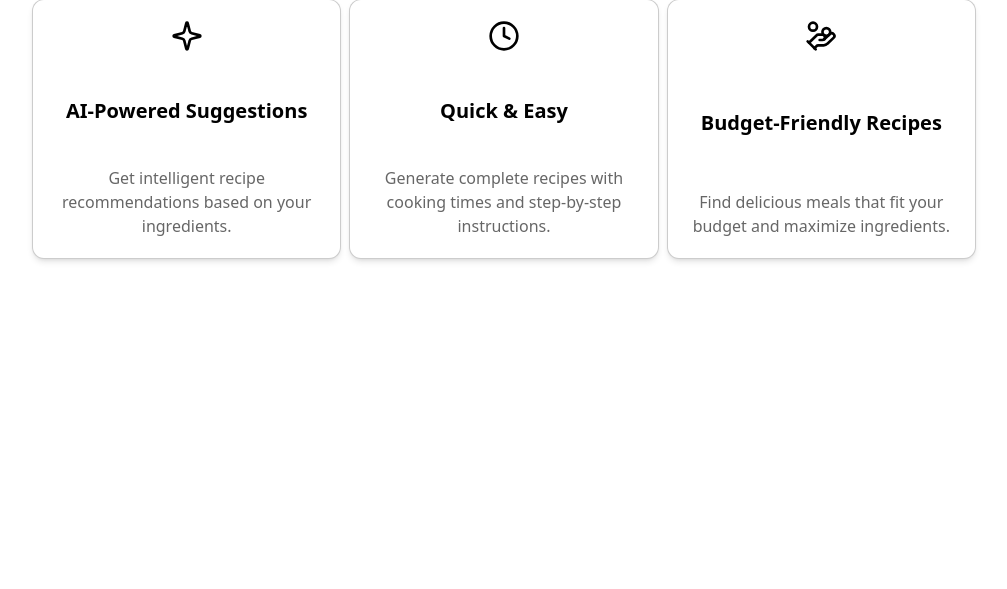
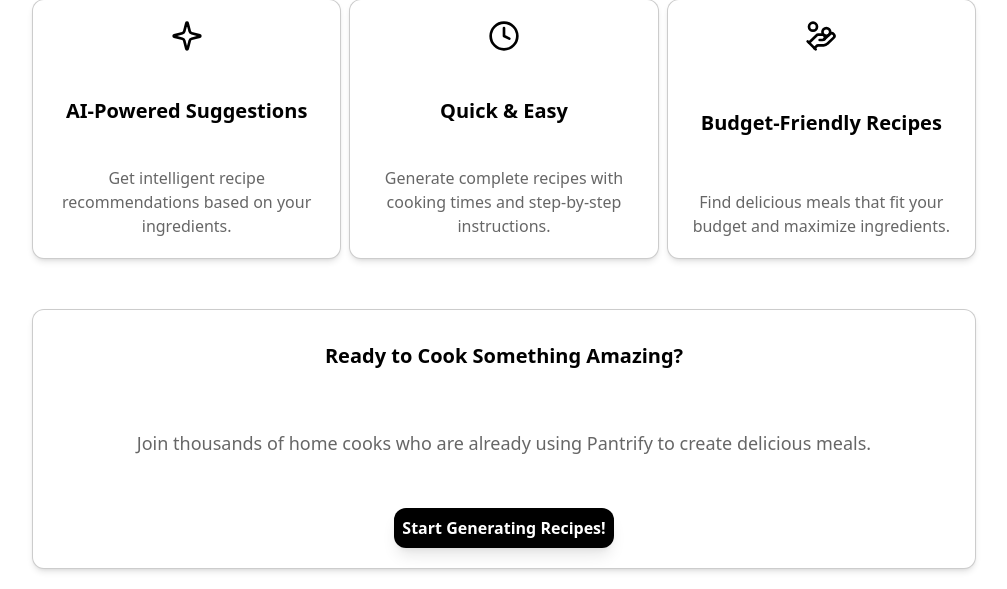
Before and after one commit to DaleStack/Pantrify, a Django app: page / in a window 1280 px wide. Shown: the part 441-1030 px from the top of the page, without its empty margins (136-1143 px from the left). Before the commit the page ends 703 px from the top, so only its background shows below. Run offline with Django 5.2, Linux system fonts and the light colour scheme; some libraries are stand-ins or nearby versions.

Commit message:
Added last call to action

```diff
--- a/chat/templates/chat/home.html
+++ b/chat/templates/chat/home.html
@@ -208,6 +208,13 @@
                                 </div>
 
                                 </div>
+
+                                <div class="flex flex-col justify-between border border-black/20 shadow-md bg-white p-5 rounded-xl items-center w-full min-h-[260px] my-5">
+                                <p class="text-xl font-bold text-center mt-3">Ready to Cook Something Amazing?</p>
+                                <p class="text-center text-lg text-black/60 mt-2">Join thousands of home cooks who are already using Pantrify to create delicious meals.</p>
+                                <a class="inline-block shadow-lg bg-black text-white p-2 rounded-xl font-semibold" href="{% url 'generate_recipe' %}">Start Generating Recipes!</a>
+                                </div>
+
                         </section>
 
 		</div>
--- a/theme/static/css/dist/styles.css
+++ b/theme/static/css/dist/styles.css
@@ -17,6 +17,8 @@
     --spacing: 0.25rem;
     --text-sm: 0.875rem;
     --text-sm--line-height: calc(1.25 / 0.875);
+    --text-lg: 1.125rem;
+    --text-lg--line-height: calc(1.75 / 1.125);
     --text-xl: 1.25rem;
     --text-xl--line-height: calc(1.75 / 1.25);
     --text-2xl: 1.5rem;
@@ -250,6 +252,9 @@
   .my-2 {
     margin-block: calc(var(--spacing) * 2);
   }
+  .my-5 {
+    margin-block: calc(var(--spacing) * 5);
+  }
   .my-10 {
     margin-block: calc(var(--spacing) * 10);
   }
@@ -440,6 +445,10 @@
   .text-5xl {
     font-size: var(--text-5xl);
     line-height: var(--tw-leading, var(--text-5xl--line-height));
+  }
+  .text-lg {
+    font-size: var(--text-lg);
+    line-height: var(--tw-leading, var(--text-lg--line-height));
   }
   .text-xl {
     font-size: var(--text-xl);
```
Lines whose indentation alone changed are shown as unchanged.
